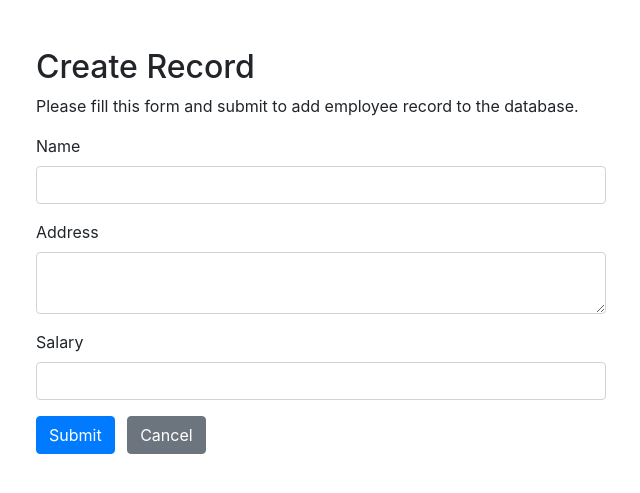
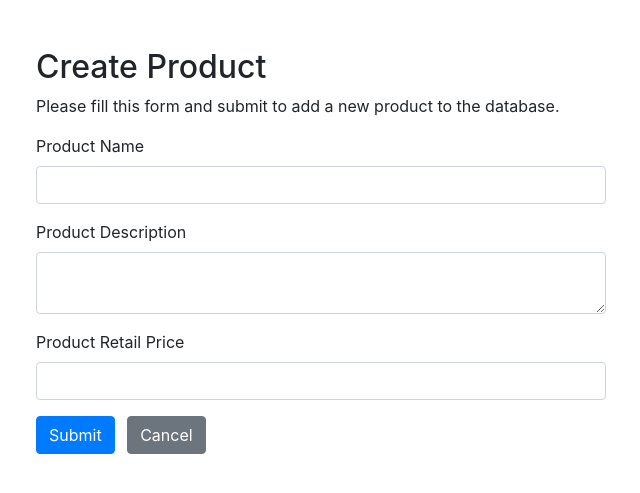
Before and after one commit to NicaGwapa/jagonal-pdo-crud, a PHP site: page /create.php in a window 1280 px wide. Shown: the top 493 px of the page, without its empty margins (319-959 px from the left). Run offline with PHP 8.4, Linux system fonts and the light colour scheme.

Commit message:
updated create page

```diff
--- a/create.php
+++ b/create.php
@@ -3,58 +3,56 @@
 require_once "config.php";
 
 // Define variables and initialize with empty values
-$name = $address = $salary = "";
-$name_err = $address_err = $salary_err = "";
+$product_name = $product_description = $product_retail_price = "";
+$product_name_err = $product_description_err = $product_retail_price_err = "";
 
 // Processing form data when form is submitted
 if($_SERVER["REQUEST_METHOD"] == "POST"){
-    // Validate name
-    $input_name = trim($_POST["name"]);
-    if(empty($input_name)){
-        $name_err = "Please enter a name.";
-    } elseif(!filter_var($input_name, FILTER_VALIDATE_REGEXP, array("options"=>array("regexp"=>"/^[a-zA-Z\s]+$/")))){
-        $name_err = "Please enter a valid name.";
+    // Validate product name
+    $input_product_name = trim($_POST["product_name"]);
+    if(empty($input_product_name)){
+        $product_name_err = "Please enter a product name.";
     } else{
-        $name = $input_name;
+        $product_name = $input_product_name;
     }
 
-    // Validate address
-    $input_address = trim($_POST["address"]);
-    if(empty($input_address)){
-        $address_err = "Please enter an address.";
+    // Validate product description
+    $input_product_description = trim($_POST["product_description"]);
+    if(empty($input_product_description)){
+        $product_description_err = "Please enter a product description.";
     } else{
-        $address = $input_address;
+        $product_description = $input_product_description;
     }
 
-    // Validate salary
-    $input_salary = trim($_POST["salary"]);
-    if(empty($input_salary)){
-        $salary_err = "Please enter the salary amount.";
-    } elseif(!ctype_digit($input_salary)){
-        $salary_err = "Please enter a positive integer value.";
+    // Validate product retail price
+    $input_product_retail_price = trim($_POST["product_retail_price"]);
+    if(empty($input_product_retail_price)){
+        $product_retail_price_err = "Please enter the product retail price.";
+    } elseif(!is_numeric($input_product_retail_price)){
+        $product_retail_price_err = "Please enter a numeric value for the retail price.";
     } else{
-        $salary = $input_salary;
+        $product_retail_price = $input_product_retail_price;
     }
 
     // Check input errors before inserting in database
-    if(empty($name_err) && empty($address_err) && empty($salary_err)){
+    if(empty($product_name_err) && empty($product_description_err) && empty($product_retail_price_err)){
         // Prepare an insert statement
-        $sql = "INSERT INTO employees (name, address, salary) VALUES (:name, :address, :salary)";
+        $sql = "INSERT INTO products (product_name, product_description, product_retail_price) VALUES (:product_name, :product_description, :product_retail_price)";
 
         if($stmt = $pdo->prepare($sql)){
             // Bind variables to the prepared statement as parameters
-            $stmt->bindParam(":name", $param_name);
-            $stmt->bindParam(":address", $param_address);
-            $stmt->bindParam(":salary", $param_salary);
+            $stmt->bindParam(":product_name", $param_product_name);
+            $stmt->bindParam(":product_description", $param_product_description);
+            $stmt->bindParam(":product_retail_price", $param_product_retail_price);
 
             // Set parameters
-            $param_name = $name;
-            $param_address = $address;
-            $param_salary = $salary;
+            $param_product_name = $product_name;
+            $param_product_description = $product_description;
+            $param_product_retail_price = $product_retail_price;
 
             // Attempt to execute the prepared statement
             if($stmt->execute()){
-                // Records created successfully. Redirect to landing page
+                // Records created successfully. Redirect to index.php
                 header("location: index.php");
                 exit();
             } else{
@@ -75,7 +73,7 @@ if($_SERVER["REQUEST_METHOD"] == "POST"){
 <html lang="en">
 <head>
     <meta charset="UTF-8">
-    <title>Create Record</title>
+    <title>Create Product</title>
     <link rel="stylesheet" href="https://stackpath.bootstrapcdn.com/bootstrap/4.5.2/css/bootstrap.min.css">
     <style>
         .wrapper{
@@ -89,23 +87,23 @@ if($_SERVER["REQUEST_METHOD"] == "POST"){
         <div class="container-fluid">
             <div class="row">
                 <div class="col-md-12">
-                    <h2 class="mt-5">Create Record</h2>
-                    <p>Please fill this form and submit to add employee record to the database.</p>
+                    <h2 class="mt-5">Create Product</h2>
+                    <p>Please fill this form and submit to add a new product to the database.</p>
                     <form action="<?php echo htmlspecialchars($_SERVER["PHP_SELF"]); ?>" method="post">
                         <div class="form-group">
-                            <label>Name</label>
-                            <input type="text" name="name" class="form-control <?php echo (!empty($name_err)) ? 'is-invalid' : ''; ?>" value="<?php echo $name; ?>">
-                            <span class="invalid-feedback"><?php echo $name_err;?></span>
+                            <label>Product Name</label>
+                            <input type="text" name="product_name" class="form-control <?php echo (!empty($product_name_err)) ? 'is-invalid' : ''; ?>" value="<?php echo $product_name; ?>">
+                            <span class="invalid-feedback"><?php echo $product_name_err;?></span>
                         </div>
                         <div class="form-group">
-                            <label>Address</label>
-                            <textarea name="address" class="form-control <?php echo (!empty($address_err)) ? 'is-invalid' : ''; ?>"><?php echo $address; ?></textarea>
-                            <span class="invalid-feedback"><?php echo $address_err;?></span>
+                            <label>Product Description</label>
+                            <textarea name="product_description" class="form-control <?php echo (!empty($product_description_err)) ? 'is-invalid' : ''; ?>"><?php echo $product_description; ?></textarea>
+                            <span class="invalid-feedback"><?php echo $product_description_err;?></span>
                         </div>
                         <div class="form-group">
-                            <label>Salary</label>
-                            <input type="text" name="salary" class="form-control <?php echo (!empty($salary_err)) ? 'is-invalid' : ''; ?>" value="<?php echo $salary; ?>">
-                            <span class="invalid-feedback"><?php echo $salary_err;?></span>
+                            <label>Product Retail Price</label>
+                            <input type="text" name="product_retail_price" class="form-control <?php echo (!empty($product_retail_price_err)) ? 'is-invalid' : ''; ?>" value="<?php echo $product_retail_price; ?>">
+                            <span class="invalid-feedback"><?php echo $product_retail_price_err;?></span>
                         </div>
                         <input type="submit" class="btn btn-primary" value="Submit">
                         <a href="index.php" class="btn btn-secondary ml-2">Cancel</a>
```
